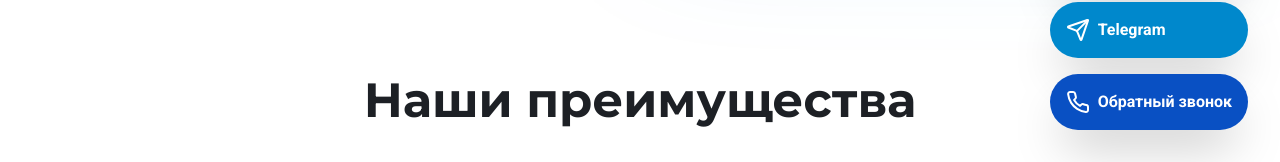
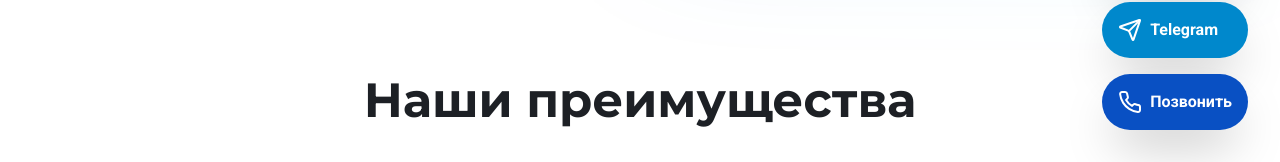
Before and after one commit to pr-poehali-dev/yula-redesign-project, a React (Vite) app: page / in a window 1280 px wide. Shown: the part 638-800 px from the top of the page. Built offline with nearby package versions, Linux system fonts and the light colour scheme.

Commit message:
Добавить описание функциональности

```diff
--- a/src/pages/Index.tsx
+++ b/src/pages/Index.tsx
@@ -478,13 +478,13 @@ export default function Index() {
           <span className="font-semibold">Telegram</span>
         </a>
 
-        <button
-          onClick={() => setCallbackOpen(!callbackOpen)}
+        <a
+          href="tel:+79309531975"
           className="bg-primary hover:bg-primary/90 text-white rounded-full p-4 shadow-2xl transition-all duration-300 hover:scale-110 flex items-center gap-2"
         >
           <Icon name="Phone" size={24} />
-          <span className="font-semibold">Обратный звонок</span>
-        </button>
+          <span className="font-semibold">Позвонить</span>
+        </a>
       </div>
 
       {/* Callback Form Modal */}
```
